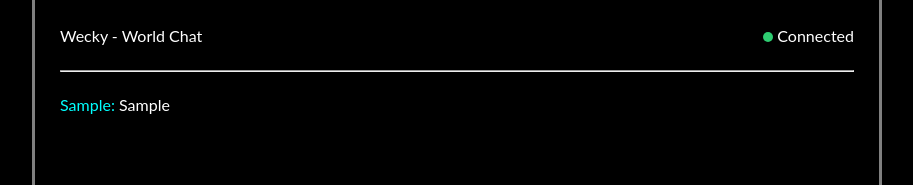
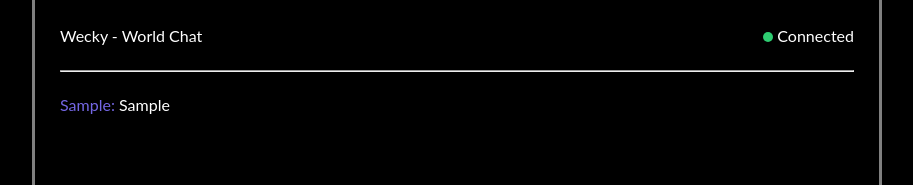
Before and after one commit to rqeeb/wc, a React (Vite) app in the folder client/: page / in a window 1280 px wide. Both pictures are taken after typing "Sample", "Sample" into the empty fields and a click on the button "Send". Shown: the top 185 px of the page, without its empty margins (183-1096 px from the left). Built offline with nearby package versions, Linux system fonts and the light colour scheme.

Commit message:
random colors for specfic usernmaes

```diff
--- a/client/src/App.css
+++ b/client/src/App.css
@@ -20,13 +20,6 @@
   display: flex;
   flex-direction: column;
   overflow-x: hidden;
-}
-
-.from {
-  color: aqua;
-}
-.from2 {
-  color: red;
 }
 
 /* Header */
--- a/client/src/components/MessageList.tsx
+++ b/client/src/components/MessageList.tsx
@@ -1,11 +1,26 @@
 import type { MessageListProps } from "./types";
 
 const MessageList = ({ messages }: MessageListProps) => {
+  function usernameColor(username: string) {
+    let hash = 0;
+
+    for (const char of username) {
+      hash = char.charCodeAt(0) + ((hash << 5) - hash);
+    }
+
+    return `hsl(${Math.abs(hash) % 360}, 70%, 65%)`;
+  }
+
   return (
     <div className="messageList">
       {messages.map((message) => (
         <div key={message.username}>
-          <span className="from">{message.username}: </span>
+          <span
+            className="from1"
+            style={{ color: usernameColor(message.username) }}
+          >
+            {message.username}:{" "}
+          </span>
           <span className="chat">{message.text}</span>
         </div>
       ))}
```
